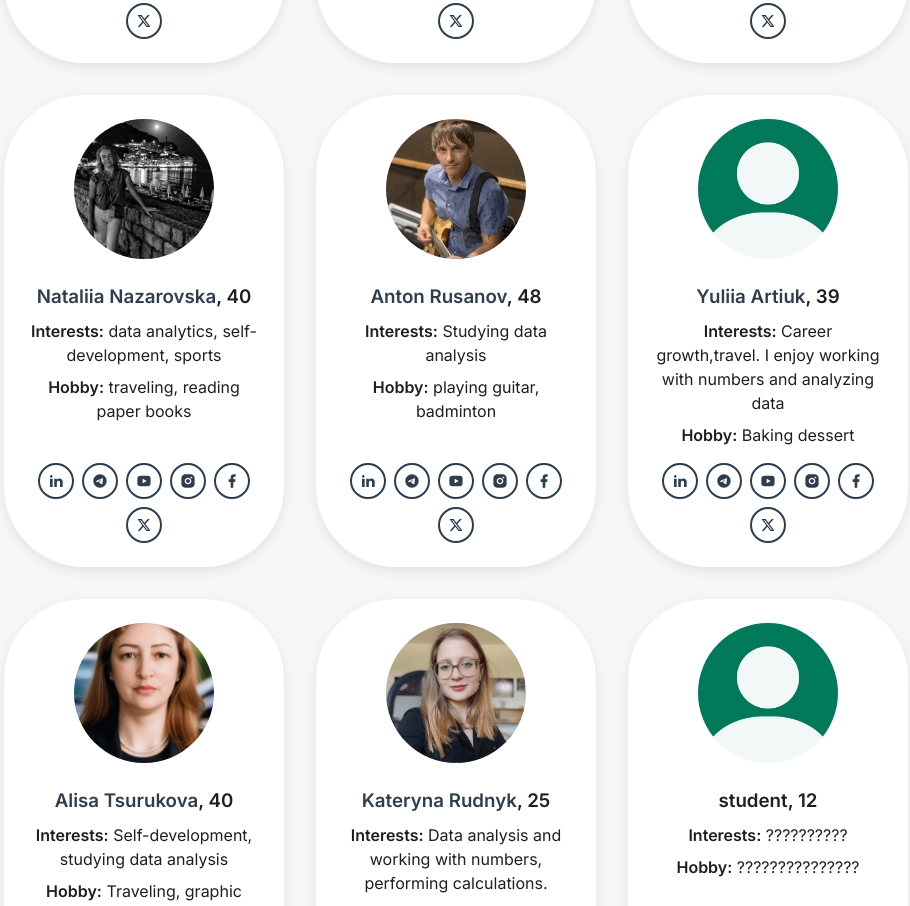
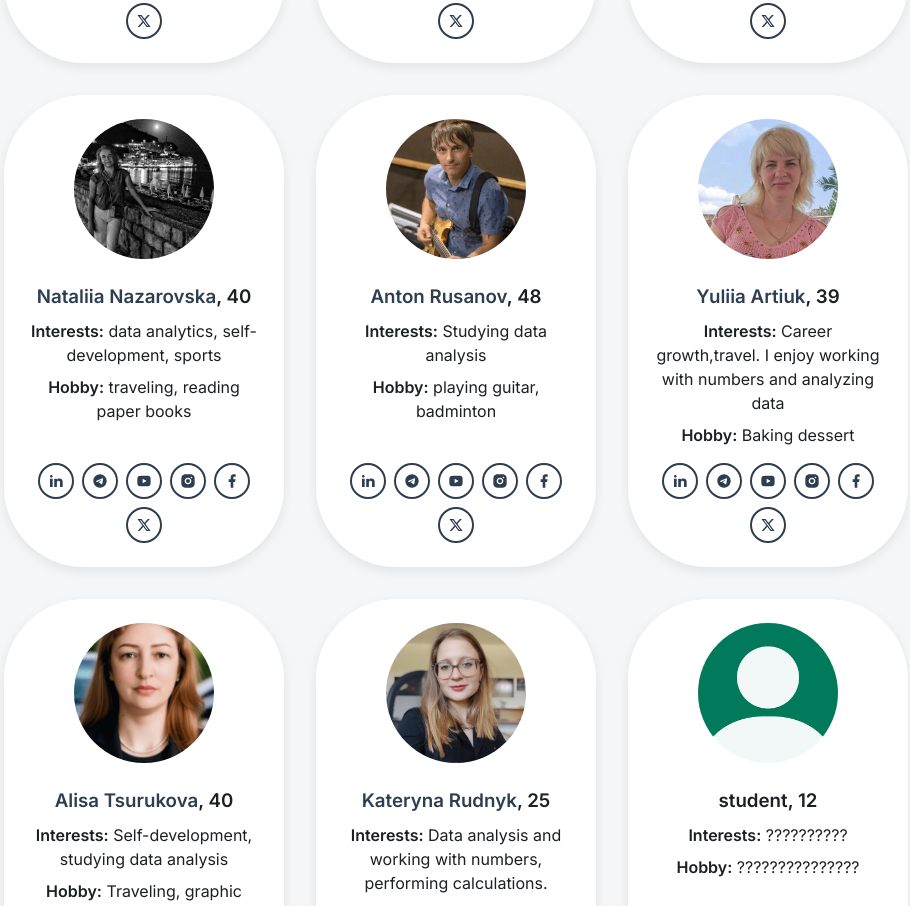
Before and after one commit to Ded-Goit/my-book-site, a Next.js app: page /team in a window 1280 px wide. Shown: the part 1277-2183 px from the top of the page, without its empty margins (184-1094 px from the left). Built offline with nearby package versions, Linux system fonts and the light colour scheme.

Commit message:
edit team

```diff
--- a/app/team/page.tsx
+++ b/app/team/page.tsx
@@ -146,7 +146,7 @@ const team = [
     age: 39,
     interests:
       "Career growth,travel. I enjoy working with numbers and analyzing data",
-    photo: "/team/image.png",
+    photo: "/team/yuliia_artiuk.webp",
     hobby: "Baking dessert",
     email: "artiukyu@gmail.com",
     socials: {
```
Also changed, not shown: public/team/yuliia_artiuk.webp (added).
